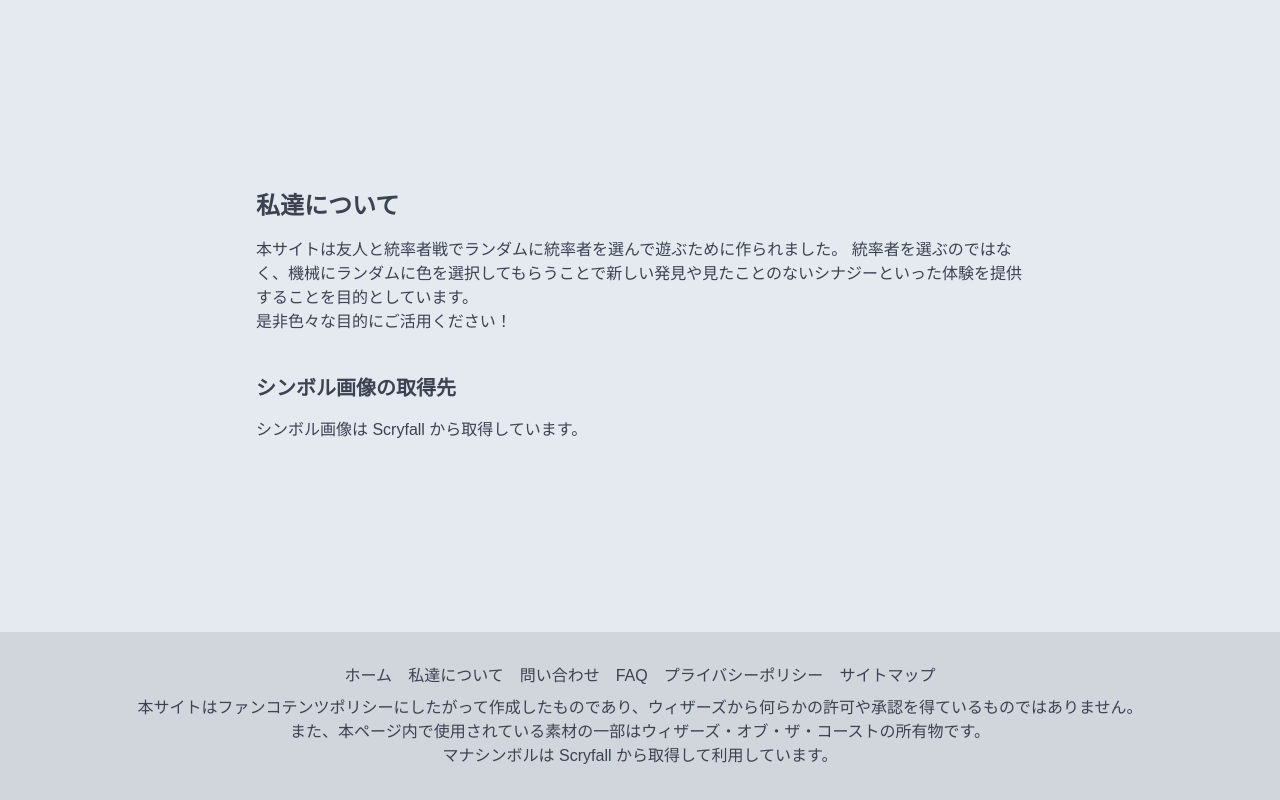
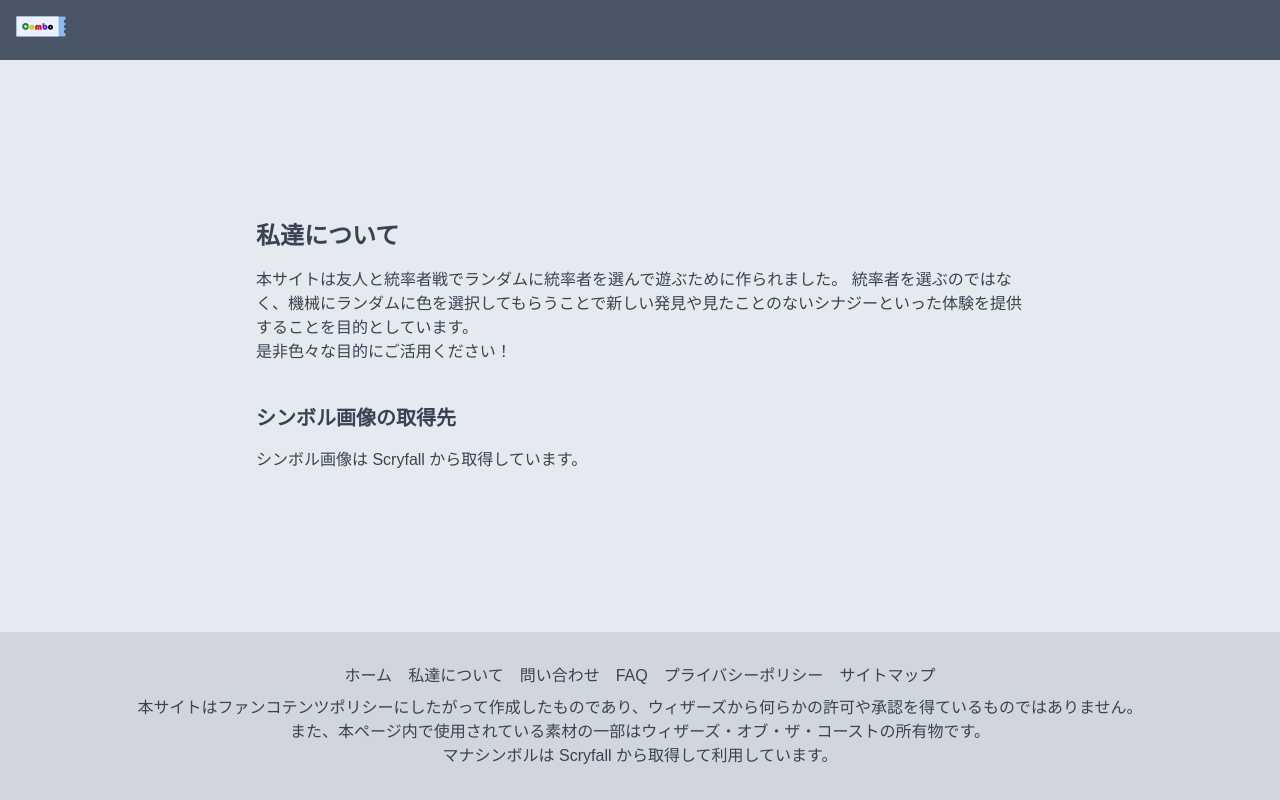
Before and after one commit to izzet-mtg/color-combo-lottery, a Next.js app: page /about-us in a window 1280 px wide. Built offline with nearby package versions, Linux system fonts and the light colour scheme.

Commit message:
ヘッダー追加

```diff
--- a/src/app/layout.tsx
+++ b/src/app/layout.tsx
@@ -5,6 +5,7 @@ import type { Metadata } from "next";
 import { Noto_Sans_JP } from "next/font/google";
 import "./globals.css";
 import Footer from "@/component/Footer";
+import Header from "@/component/Header";
 
 const notoSansJp = Noto_Sans_JP({
   subsets: ["latin"],
@@ -44,6 +45,7 @@ export default function RootLayout({
       <body
         className={`${notoSansJp.variable} antialiased flex flex-col min-h-screen`}
       >
+        <Header />
         <div className="flex-grow w-full flex items-center justify-center">
           {children}
         </div>
--- /dev/null
+++ b/src/component/Header.tsx
@@ -0,0 +1,15 @@
+// Copyright (c) 2025 izzet-mtg
+// SPDX-License-Identifier: MIT
+
+const Header = () =>  (
+  <header className="flex flex-col flex-wrap w-full dark:bg-gray-800 bg-gray-600 p-4 gap-2">
+    <div>
+      {/* eslint-disable-next-line @next/next/no-html-link-for-pages */}
+      <a href={`${process.env.NEXT_PUBLIC_BASE_PATH}/`} className="inline-block">
+        <img src={`${process.env.NEXT_PUBLIC_BASE_PATH}/logo.svg`} alt="ホームへ" width="50" height="50" />
+      </a>
+    </div>
+  </header>
+);
+
+export default Header;
```
